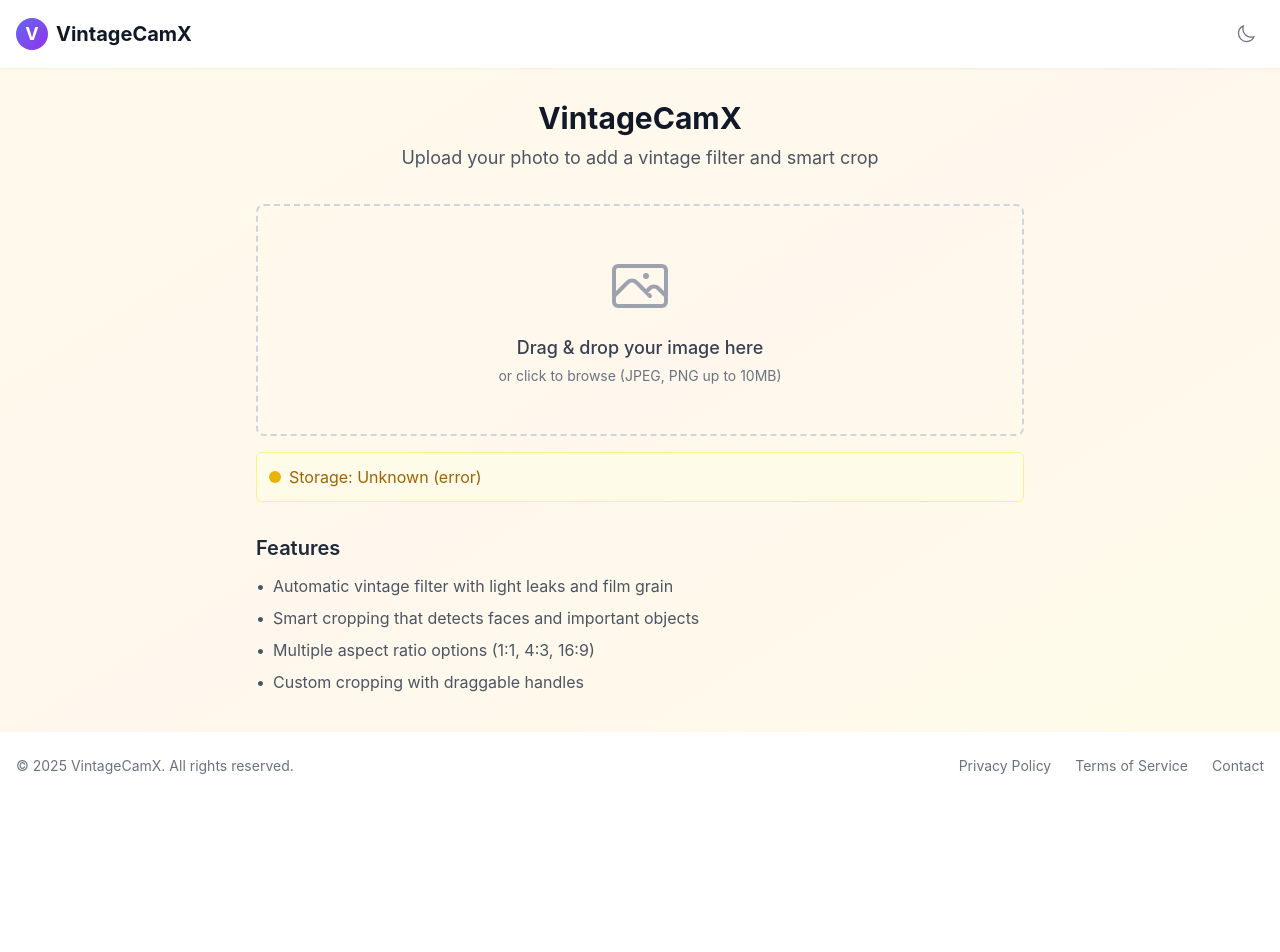
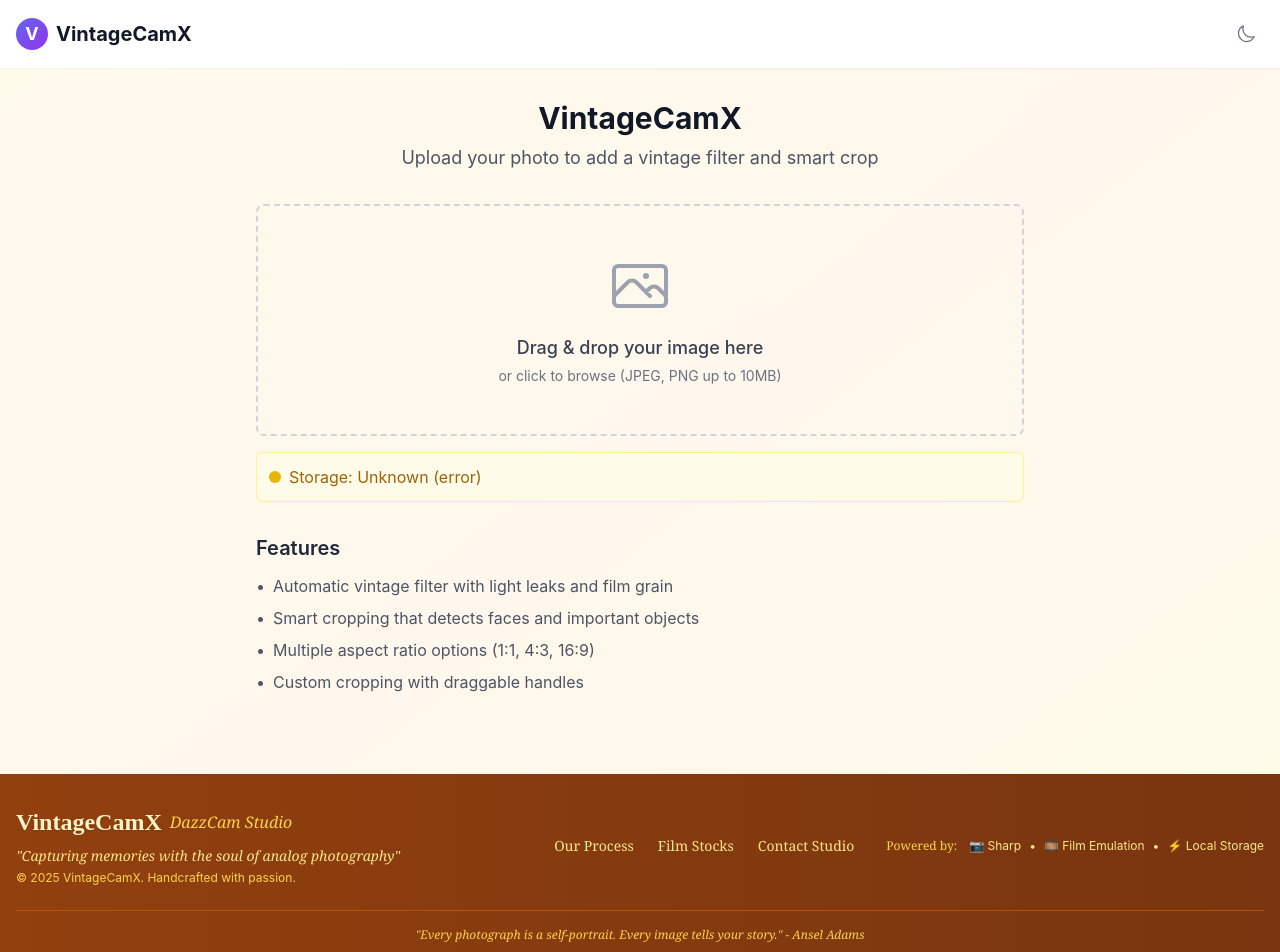
Before and after one commit to aliefauzan/VintageCamX-DazzCam, a React (Create React App) app in the folder frontend/: page / in a window 1280 px wide. Shown: the top 952 px of the page. Before the commit the page ends 800 px from the top, so only its background shows below. Built offline with nearby package versions, Linux system fonts and the light colour scheme; no server answers.

Commit message:
feat: Revamp Footer component with enhanced styling and new contact options

```diff
--- a/frontend/src/components/Footer.tsx
+++ b/frontend/src/components/Footer.tsx
@@ -3,37 +3,60 @@ import React from 'react';
 
 const Footer: React.FC = () => {
   return (
-    <footer className="bg-white py-6 dark:bg-gray-800 dark:border-t dark:border-gray-700">
+    <footer className="bg-gradient-to-r from-amber-800 to-amber-900 py-8 mt-12">
       <div className="container mx-auto px-4">
         <div className="flex flex-col md:flex-row justify-between items-center">
-          <div className="mb-4 md:mb-0">
-            <p className="text-sm text-gray-500 dark:text-gray-400">
-              &copy; {new Date().getFullYear()} VintageCamX. All rights reserved.
+          <div className="mb-6 md:mb-0 text-center md:text-left">
+            <div className="flex items-center justify-center md:justify-start mb-2">
+              <span className="vintage-heading text-2xl text-amber-100">VintageCamX</span>
+              <span className="ml-2 text-amber-300 font-vintage italic">DazzCam Studio</span>
+            </div>
+            <p className="text-sm text-amber-200 font-vintage italic">
+              "Capturing memories with the soul of analog photography"
+            </p>
+            <p className="text-xs text-amber-300 mt-1">
+              &copy; {new Date().getFullYear()} VintageCamX. Handcrafted with passion.
             </p>
           </div>
-          <div className="flex space-x-6">
-            <a
-              href="#"
-              className="text-sm text-gray-500 hover:text-indigo-600 dark:text-gray-400 dark:hover:text-indigo-400"
-              aria-label="Privacy Policy"
-            >
-              Privacy Policy
-            </a>
-            <a
-              href="#"
-              className="text-sm text-gray-500 hover:text-indigo-600 dark:text-gray-400 dark:hover:text-indigo-400"
-              aria-label="Terms of Service"
-            >
-              Terms of Service
-            </a>
-            <a
-              href="#"
-              className="text-sm text-gray-500 hover:text-indigo-600 dark:text-gray-400 dark:hover:text-indigo-400"
-              aria-label="Contact Us"
-            >
-              Contact
-            </a>
+
+          <div className="flex flex-col md:flex-row items-center space-y-4 md:space-y-0 md:space-x-8">            <div className="flex space-x-6">
+              <button
+                className="text-sm text-amber-200 hover:text-amber-100 font-vintage transition-colors"
+                aria-label="About Our Process"
+              >
+                Our Process
+              </button>
+              <button
+                className="text-sm text-amber-200 hover:text-amber-100 font-vintage transition-colors"
+                aria-label="Film Stocks"
+              >
+                Film Stocks
+              </button>
+              <button
+                className="text-sm text-amber-200 hover:text-amber-100 font-vintage transition-colors"
+                aria-label="Contact Studio"
+              >
+                Contact Studio
+              </button>
+            </div>
+
+            <div className="flex items-center space-x-3">
+              <span className="text-xs text-amber-300 font-vintage">Powered by:</span>
+              <div className="flex space-x-2 text-xs text-amber-200">
+                <span>📷 Sharp</span>
+                <span>•</span>
+                <span>🎞️ Film Emulation</span>
+                <span>•</span>
+                <span>⚡ Local Storage</span>
+              </div>
+            </div>
           </div>
+        </div>
+
+        <div className="border-t border-amber-700 mt-6 pt-4">
+          <p className="text-center text-xs text-amber-300 font-vintage italic">
+            "Every photograph is a self-portrait. Every image tells your story." - Ansel Adams
+          </p>
         </div>
       </div>
     </footer>
```
